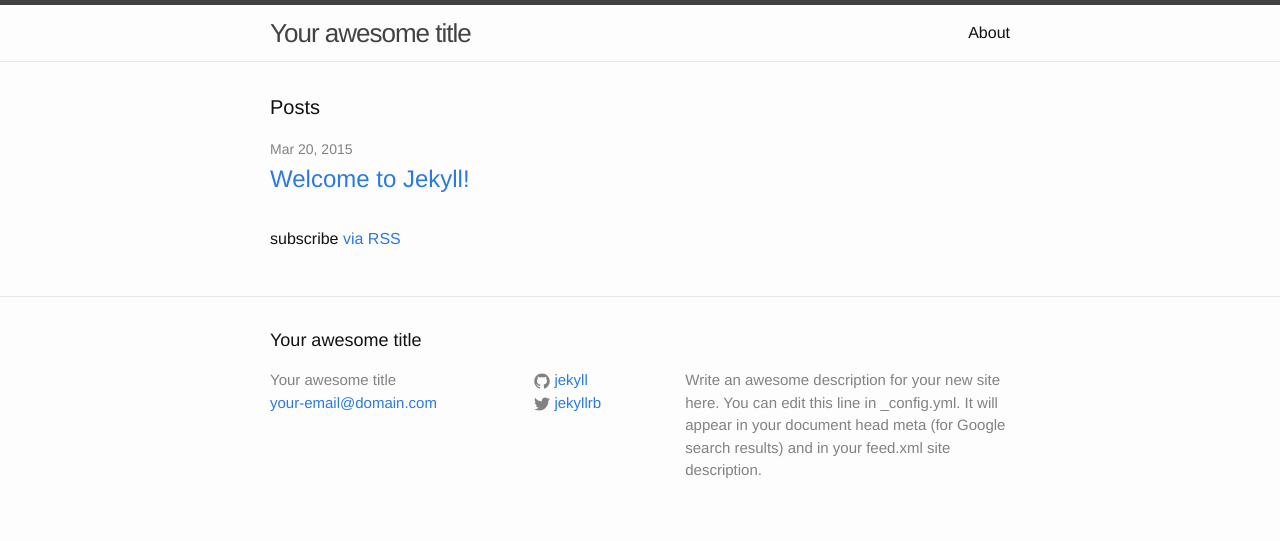
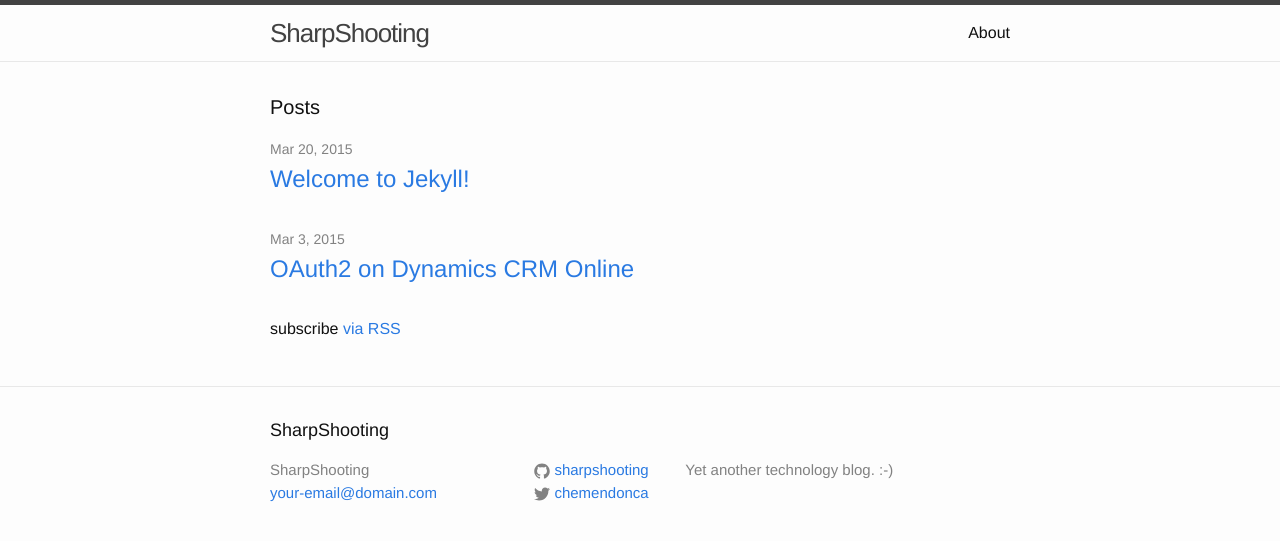
Before and after one commit to sharpshooting/sharpshooting.github.io, a Jekyll site: the page built from index.html, in a window 1280 px wide. Shown: the top 541 px of the page. Built offline with Jekyll 4.4.1, drawn with Linux system fonts in a browser that asks for light colours.

Commit message:
Created auth post and udpated _config.yml with additional information about the blog

```diff
--- a/_config.yml
+++ b/_config.yml
@@ -1,14 +1,12 @@
 # Site settings
-title: Your awesome title
+title: SharpShooting
 email: your-email@domain.com
 description: > # this means to ignore newlines until "baseurl:"
-  Write an awesome description for your new site here. You can edit this
-  line in _config.yml. It will appear in your document head meta (for
-  Google search results) and in your feed.xml site description.
+  Yet another technology blog. :-)
 baseurl: "" # the subpath of your site, e.g. /blog/
-url: "http://yourdomain.com" # the base hostname & protocol for your site
-twitter_username: jekyllrb
-github_username:  jekyll
+url: "http://sharpshooting.github.io" # the base hostname & protocol for your site
+twitter_username: chemendonca
+github_username:  sharpshooting
 
 # Build settings
 markdown: kramdown
```
Also changed, not shown: _posts/2015-03-23-oauth2-on-dynamics-crm-online.markdown (added, +84 -0 lines).
